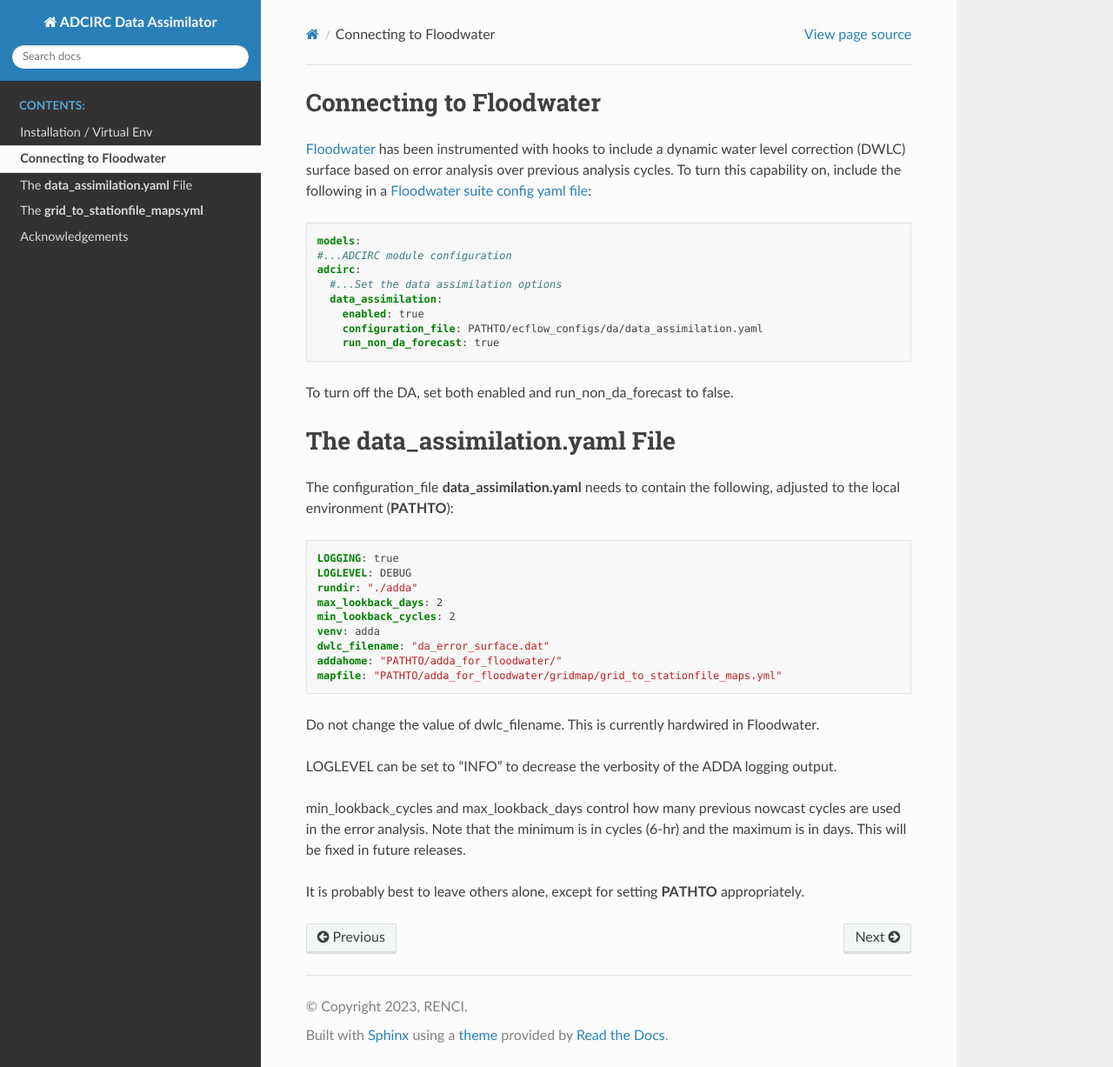
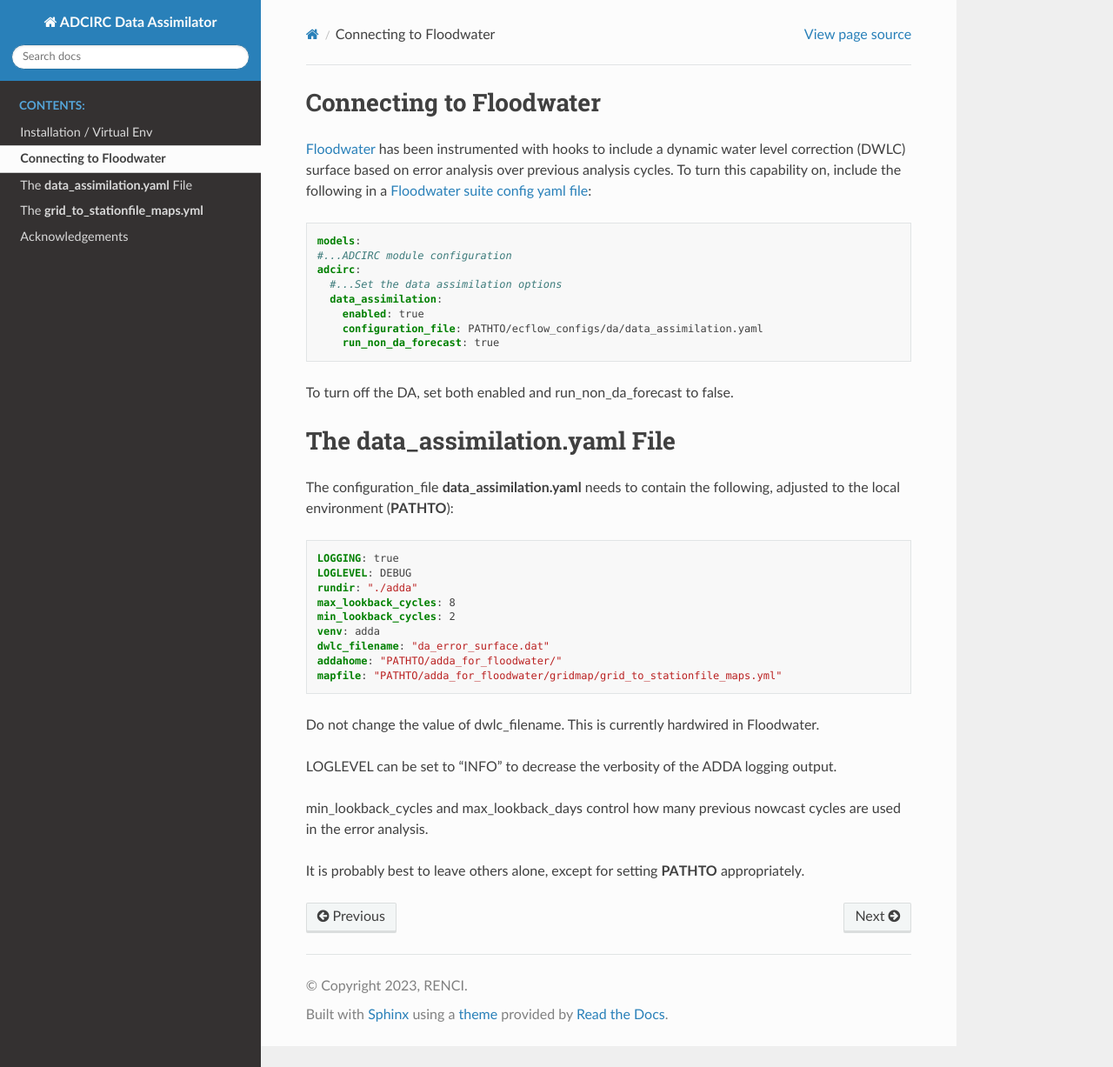
Before and after one commit to RENCI/adda_for_floodwater, a Sphinx documentation site: the page built from doc/source/connect2fw.rst, in a window 1280 px wide and 1227 px high. Shown: the whole window at 87% size. Built offline with Sphinx 7.4.7 and the Read the Docs theme 2.0.0, drawn with Linux system fonts in a browser that asks for light colours; formulas are drawn with MathJax 3.

Commit message:
Update connect2fw.rst

```diff
--- a/doc/source/connect2fw.rst
+++ b/doc/source/connect2fw.rst
@@ -28,7 +28,7 @@ The configuration_file **data_assimilation.yaml** needs to contain the following
    LOGGING: true
    LOGLEVEL: DEBUG
    rundir: "./adda"
-   max_lookback_days: 2
+   max_lookback_cycles: 8
    min_lookback_cycles: 2
    venv: adda
    dwlc_filename: "da_error_surface.dat"
@@ -39,6 +39,6 @@ Do not change the value of dwlc_filename.  This is currently hardwired in Floodw
 
 LOGLEVEL can be set to "INFO" to decrease the verbosity of the ADDA logging output.
 
-min_lookback_cycles and max_lookback_days control how many previous nowcast cycles are used in the error analysis.  Note that the minimum is in cycles (6-hr) and the maximum is in days.  This will be fixed in future releases.
+min_lookback_cycles and max_lookback_days control how many previous nowcast cycles are used in the error analysis.
 
 It is probably best to leave others alone, except for setting **PATHTO** appropriately.
```
